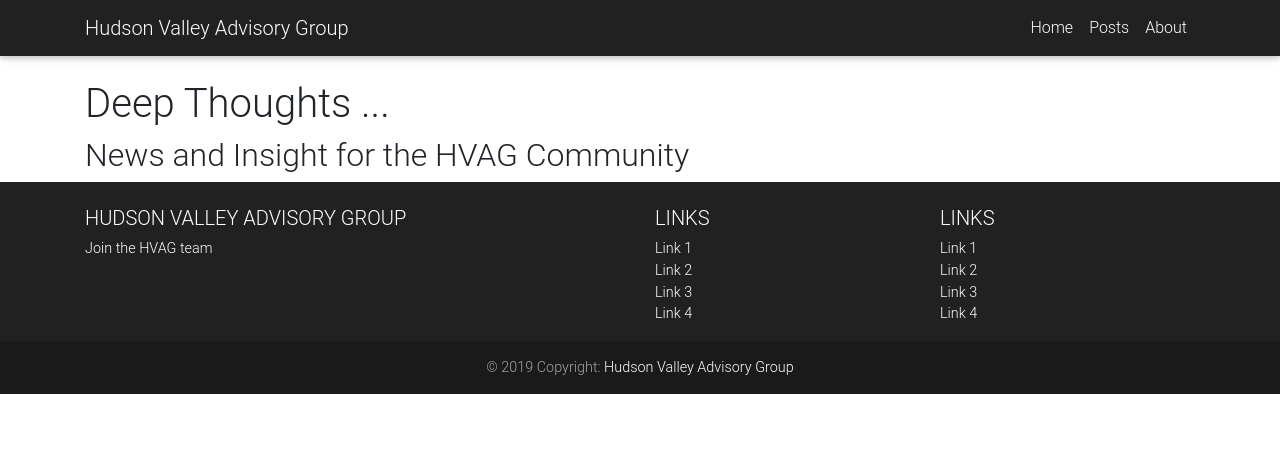
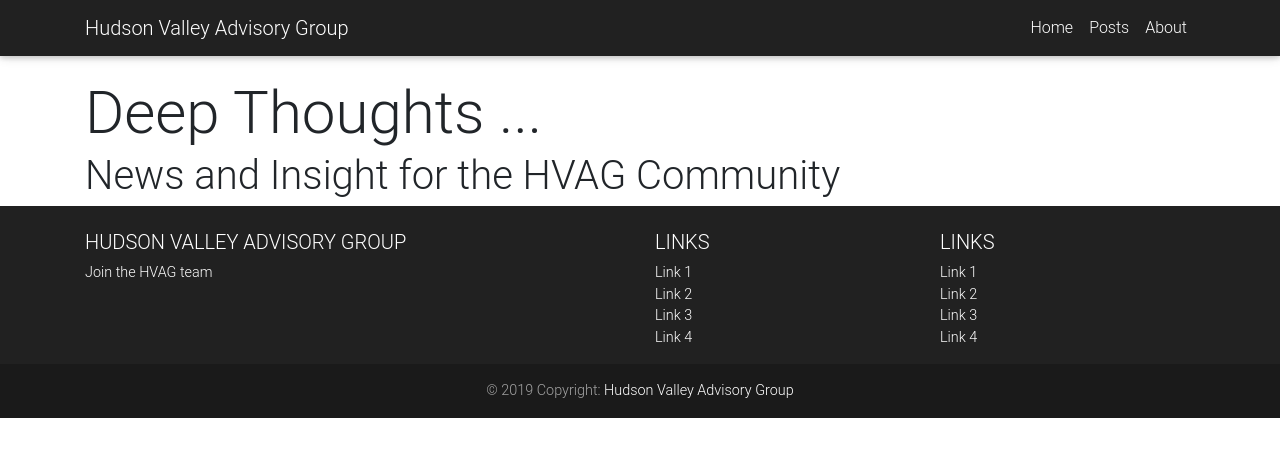
Before and after one commit to hvag/hvag-blog, a Jekyll site: the page built from index.html, in a window 1280 px wide. Shown: the top 457 px of the page. Built offline with Jekyll 4.4.1, drawn with Linux system fonts in a browser that asks for light colours; nearby versions of some CDN libraries.

Commit message:
Index - Update ... CSS

```diff
--- a/_sass/main.scss
+++ b/_sass/main.scss
@@ -2,6 +2,26 @@
 
 .hvaglayout {
     padding-top: 80px;
+}
+
+.hvag-h1 {
+    font-size: 2.5rem;
+    line-height: 2.8125rem
+}
+
+.hvag-medium.hvag-h1 {
+    font-size: 3.125rem;
+    line-height: 3.4375rem
+}
+
+.hvag-large.hvag-h1 {
+    font-size: 3.75rem;
+    line-height: 4.0625rem
+}
+
+.hvag-h2 {
+    font-size: 1.875rem;
+    line-height: 2.1875rem
 }
 
 .hvag-post-h1 {
--- a/index.html
+++ b/index.html
@@ -2,5 +2,5 @@
 layout: default
 title: Hudson Valley Advisory Group
 ---
-<h1>{{ "Deep Thoughts ..." }}</h1>
-<h2>News and Insight for the HVAG Community</h2>
+<h1 class="hvag-h1 hvag-large">{{ "Deep Thoughts ..." }}</h1>
+<h2 class="hvag-h1">News and Insight for the HVAG Community</h2>
```
